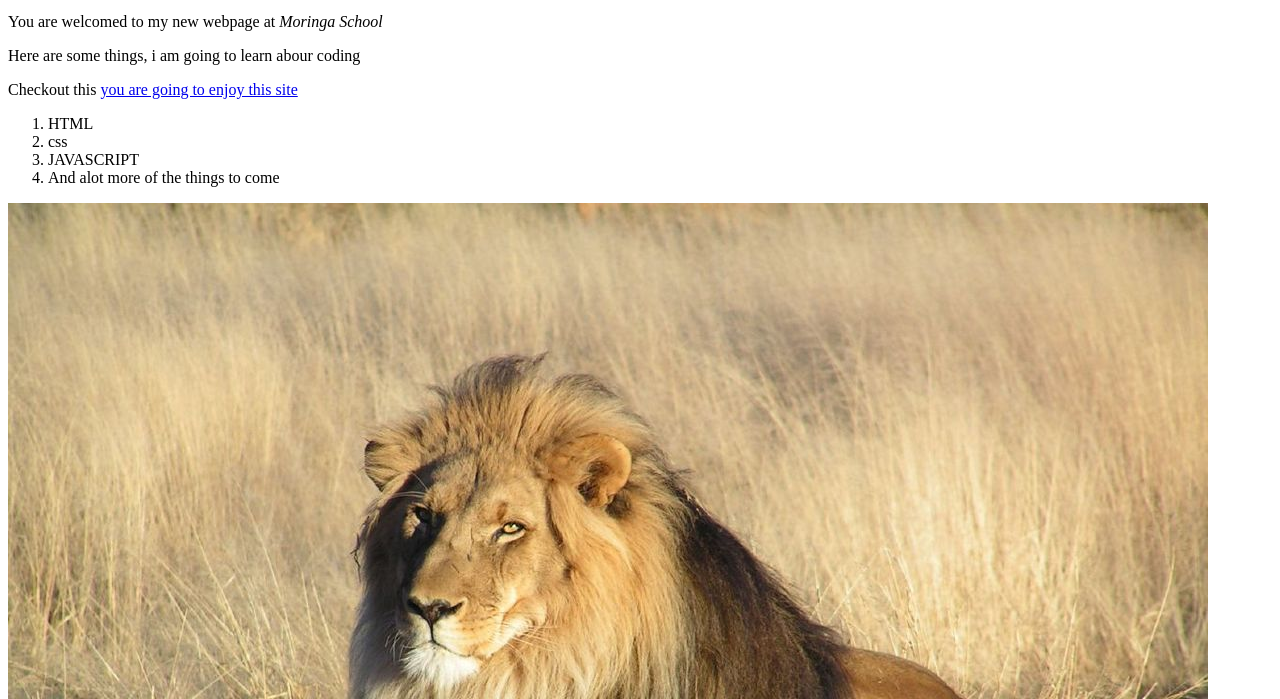
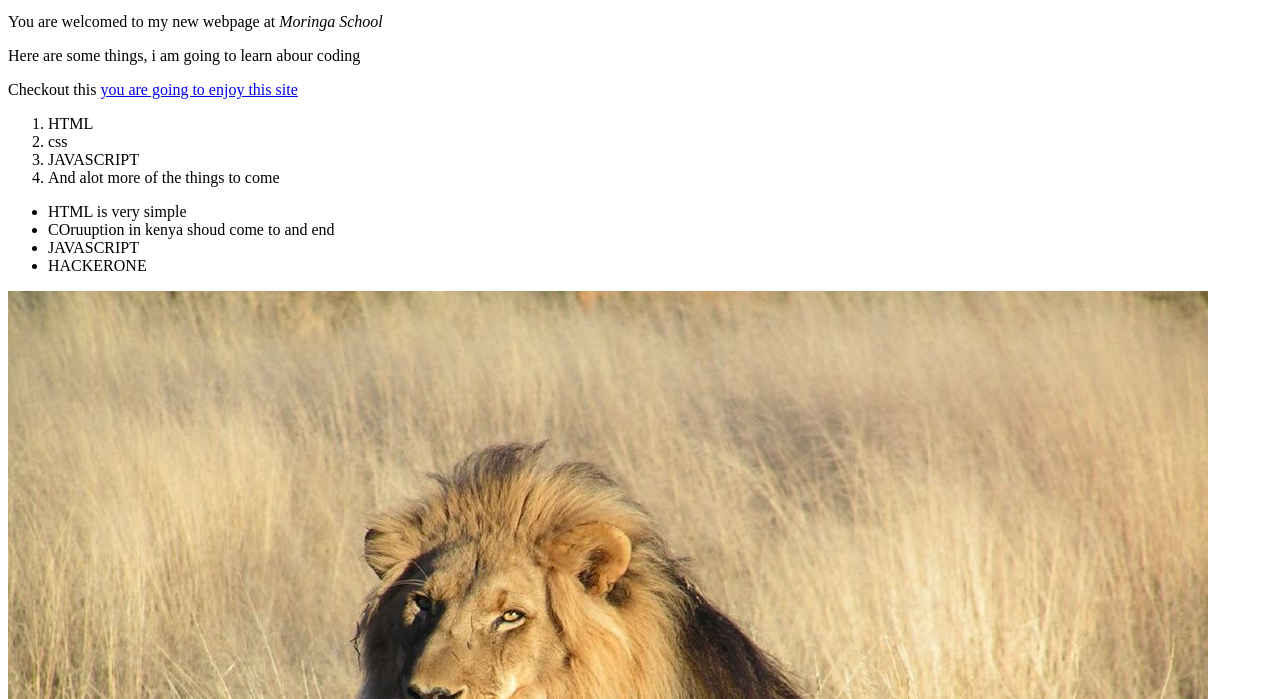
Before and after one commit to kipsr/my-first-web, a plain HTML site: page index.html in a window 1280 px wide. Shown: the part 101-800 px from the top of the page. Drawn offline with Linux system fonts and the light colour scheme.

Commit message:
add unordered

```diff
--- a/index.html
+++ b/index.html
@@ -19,6 +19,12 @@
       <li>JAVASCRIPT</li>
       <li>And alot more of the things to come</li>
   </ol>
+  <ul>
+      <li>HTML is very simple</li>
+      <li>COruuption in kenya shoud come to and end</li>
+      <li>JAVASCRIPT</li>
+      <li>HACKERONE</li>
+  </ul>
   <img src="lion.jpg" alt="This is a photo of a lion">
   <img src="resort.jpg" alt="A hotel room">
   <img src="travel.jpg" alt="A photo of a travel agency">
```
